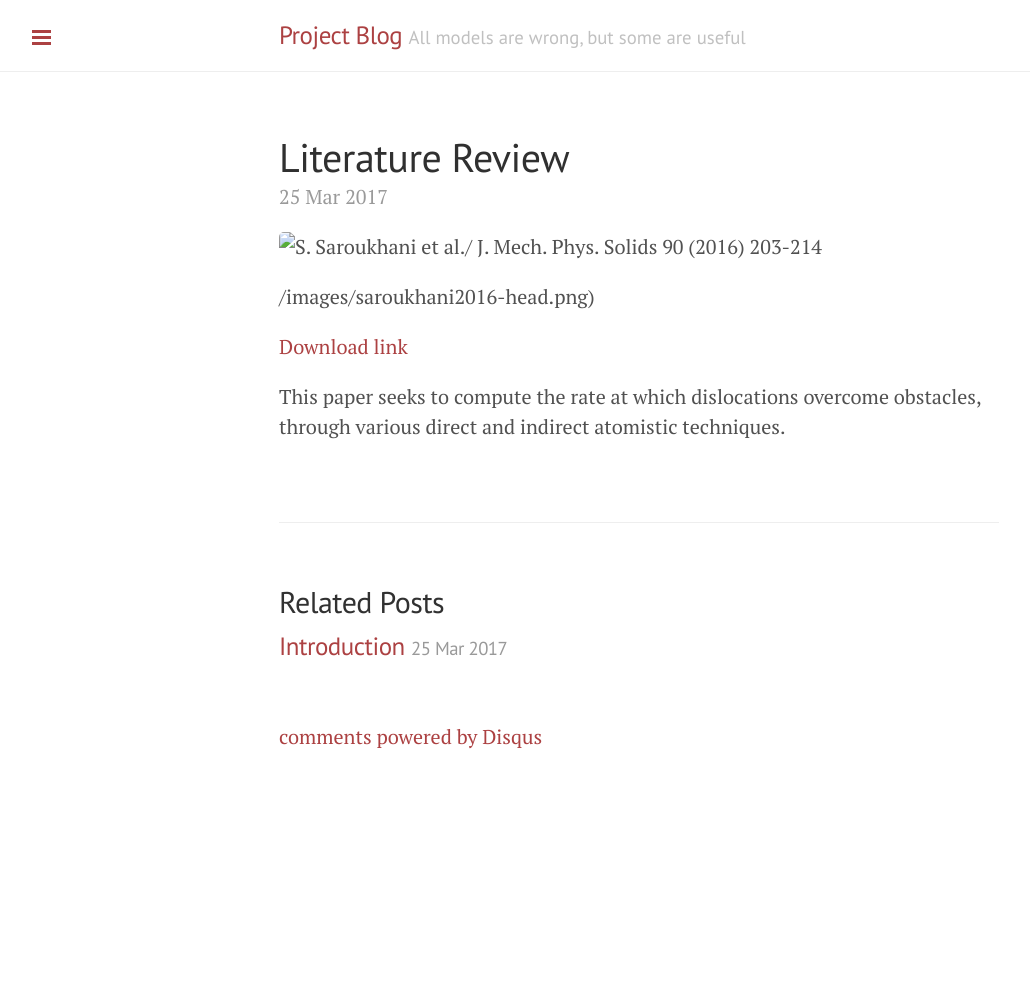
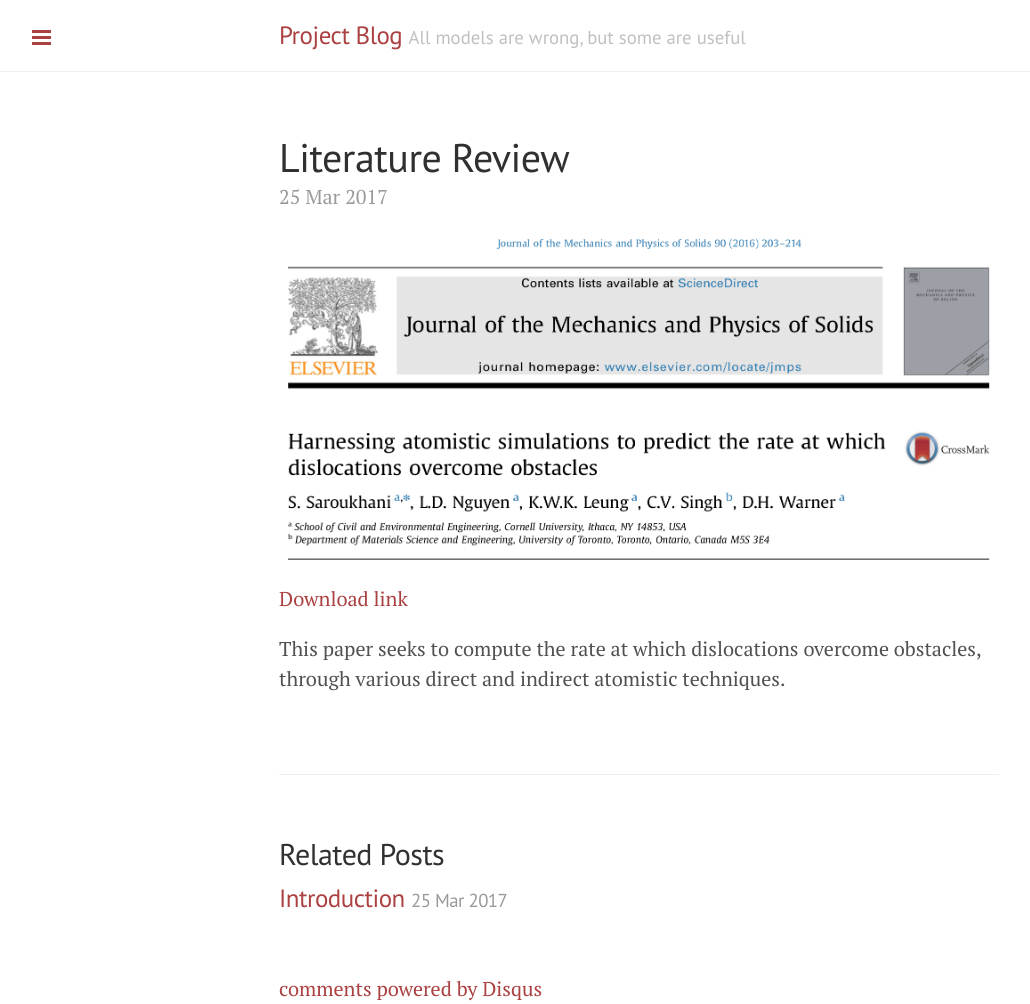
Before and after one commit to auag92/learning-atomistics, a Jekyll site: the page built from _posts/2017-03-25-lit.md, in a window 1280 px wide. Shown: the whole page, without its empty margins (1-1031 px from the left). Built offline with Jekyll 4.4.1, drawn with Linux system fonts in a browser that asks for light colours; comment, search, counter and statistics services are not loaded; before the commit the page ends 900 px from its top, so only the background shows below that.

Commit message:
stuff added

```diff
--- a/_posts/2017-03-25-lit.md
+++ b/_posts/2017-03-25-lit.md
@@ -5,9 +5,9 @@ comments: True
 published: True
 ---
 
-![S. Saroukhani et al./ J. Mech. Phys. Solids  90 (2016) 203-214]()/images/saroukhani2016-head.png)
+![S. Saroukhani et al./ J. Mech. Phys. Solids  90 (2016) 203-214]({{ site.baseurl }}/images/saroukhani2016-head.png)
 
-[Download link](({{ site.baseurl }}/papers/Saroukhani2016-Harnessing.atomistic.simulations.to.predict.the.rate.at.which.dislocations.overcome.obstacles.pdf))
+[Download link]({{ site.baseurl }}/papers/Saroukhani2016-Harnessing.atomistic.simulations.to.predict.the.rate.at.which.dislocations.overcome.obstacles.pdf)
 
 
 This paper seeks to compute the rate at which dislocations overcome obstacles,
```
